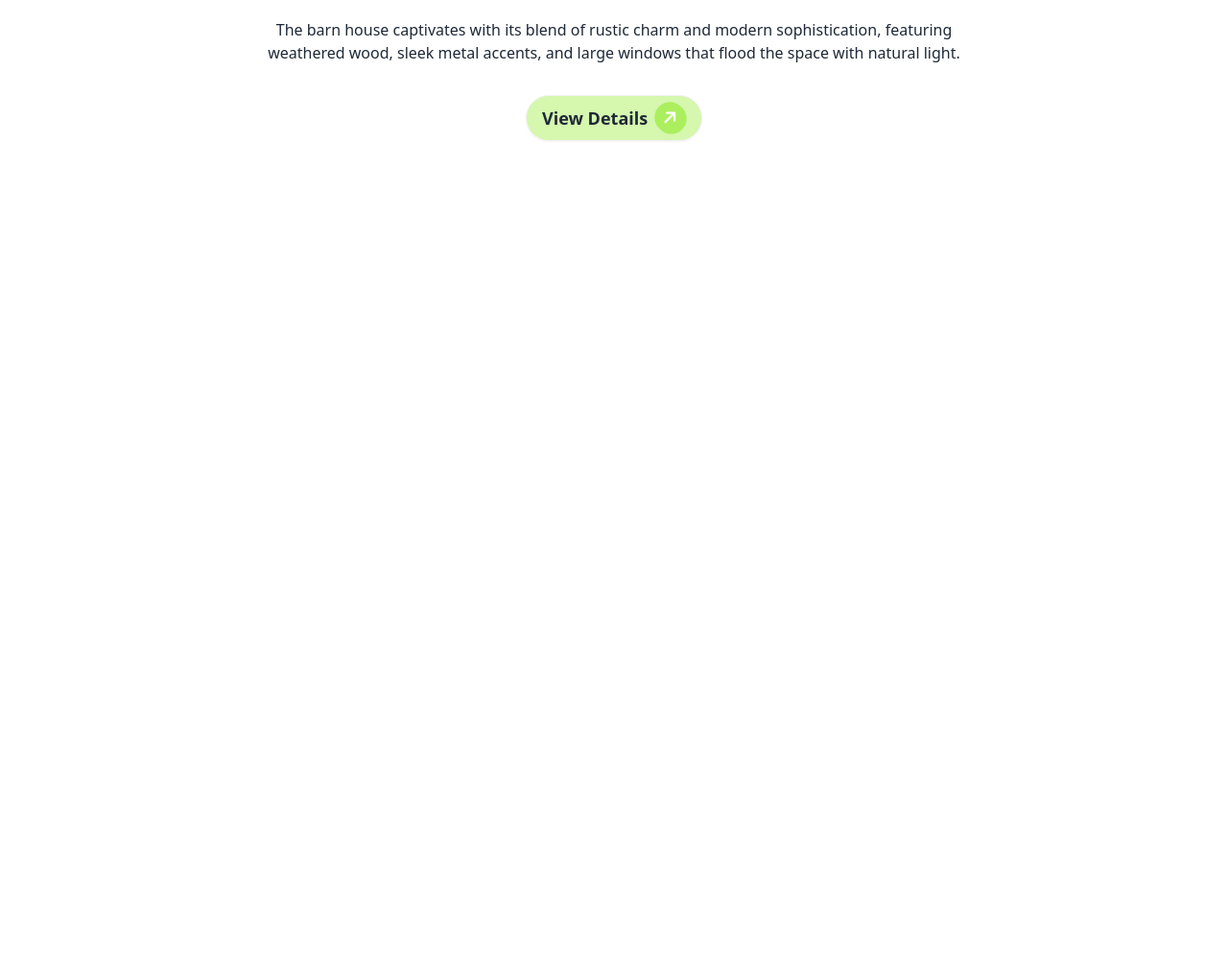
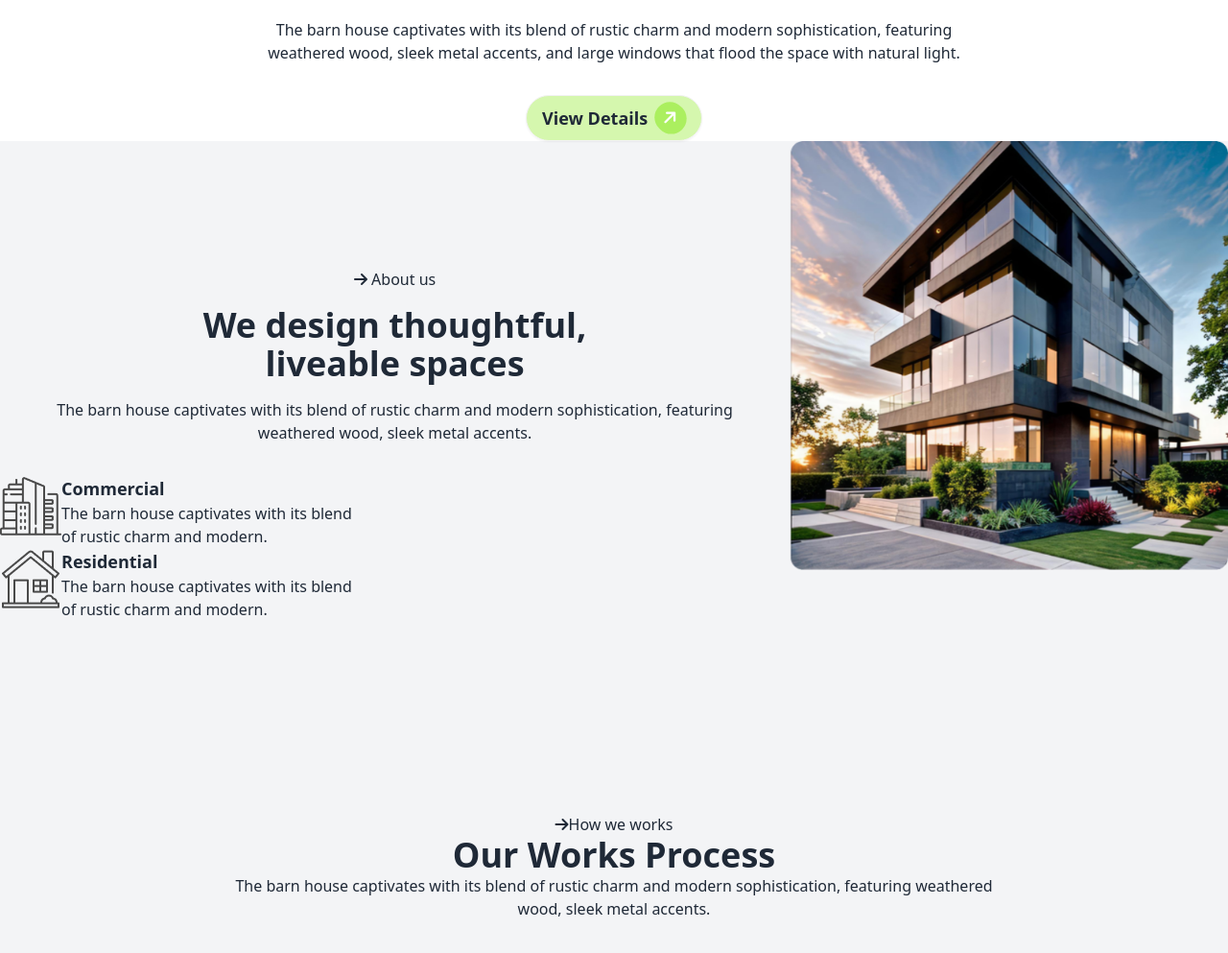
Before and after one commit to hasan-mahmud-sazid/Assignment-3, a plain HTML site: page index.html in a window 1280 px wide. Shown: the part 555-1548 px from the top of the page at 96% size. Before the commit the page ends 800 px from the top, so only its background shows below. Drawn offline with nearby package versions, Linux system fonts and the light colour scheme.

Commit message:
third Page Running

```diff
--- a/index.html
+++ b/index.html
@@ -57,7 +57,7 @@
     </nav>
   </header>
 
-  <main class="">
+  <main class="h-[100rem]">
     <!-- Banner -->
     <section class="flex items-center flex-col">
       <div><img src="./assets/banner.png" alt="" /></div>
@@ -75,10 +75,62 @@
         </button>
       </div>
     </section>
+    <!-- Second Page Starting Here -->
+    <section class="bg-gray-100">
+      <!-- About Section Star -->
+      <section class="container mx-auto lg:flex justify-center">
+        <div class="lg:flex flex-col lg:my-[6.25rem]">
+          <div class="my-8 mx-5 text-center space-y-4">
+            <button class=""><i class="fa-solid fa-arrow-right"></i> About us</button>
+            <h1 class="lg:text-4xl font-bold">We design thoughtful,<br> liveable spaces</h1>
+            <p class="text-sm lg:text-base">
+              The barn house captivates with its blend of rustic charm and
+              modern sophistication, featuring weathered wood, sleek metal accents.
+            </p>
+          </div>
+          <div>
+            <div class="flex">
+              <div><img src="./assets/commercial.png" alt=""></div>
+              <div>
+                <h1 class="text-lg font-bold">Commercial</h1>
+                <p>The barn house captivates with its blend <br> of rustic charm and modern.</p>
+              </div>
+            </div>
+            <div class="flex">
+              <div><img src="./assets/residential.png" alt=""></div>
+              <div>
+                <h1 class="text-lg font-bold">Residential</h1>
+                <p>The barn house captivates with its blend <br> of rustic charm and modern.</p>
+              </div>
+            </div>
+          </div>
+        </div>
+        <div>
+          <img src="./assets/Rectangle.png" alt="">
+        </div>
+      </section>
 
-    <section>
+      <!-- How we work -->
+      <section class="flex flex-col items-center lg:py-[100px]">
 
-      <section></section>
+        <div class="text-center">
+          <button><i class="fa-solid fa-arrow-right"></i>How we works</button>
+          <h1 class="lg:text-4xl font-bold">Our Works Process</h1>
+          <p class="w-10/12 mx-auto">The barn house captivates with its blend of rustic charm
+            and modern
+            sophistication,
+            featuring weathered
+            wood, sleek metal accents.</p>
+        </div>
+
+        <div>
+          <div>
+            <h3></h3>
+            <p></p>
+          </div>
+        </div>
+      </section>
+
     </section>
   </main>
 
```
